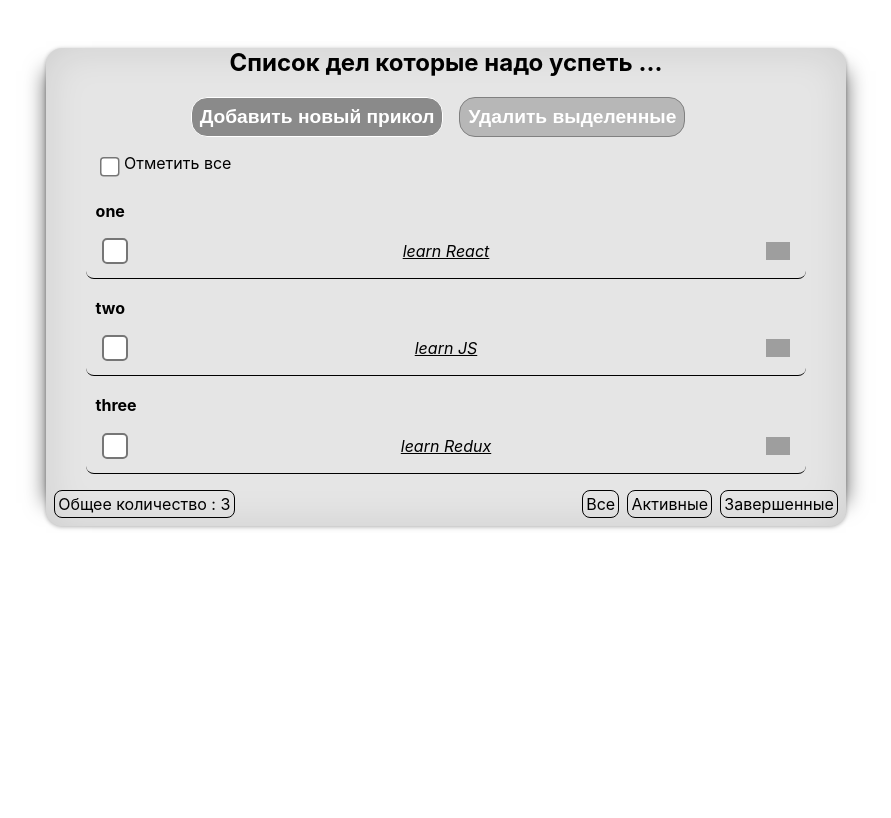
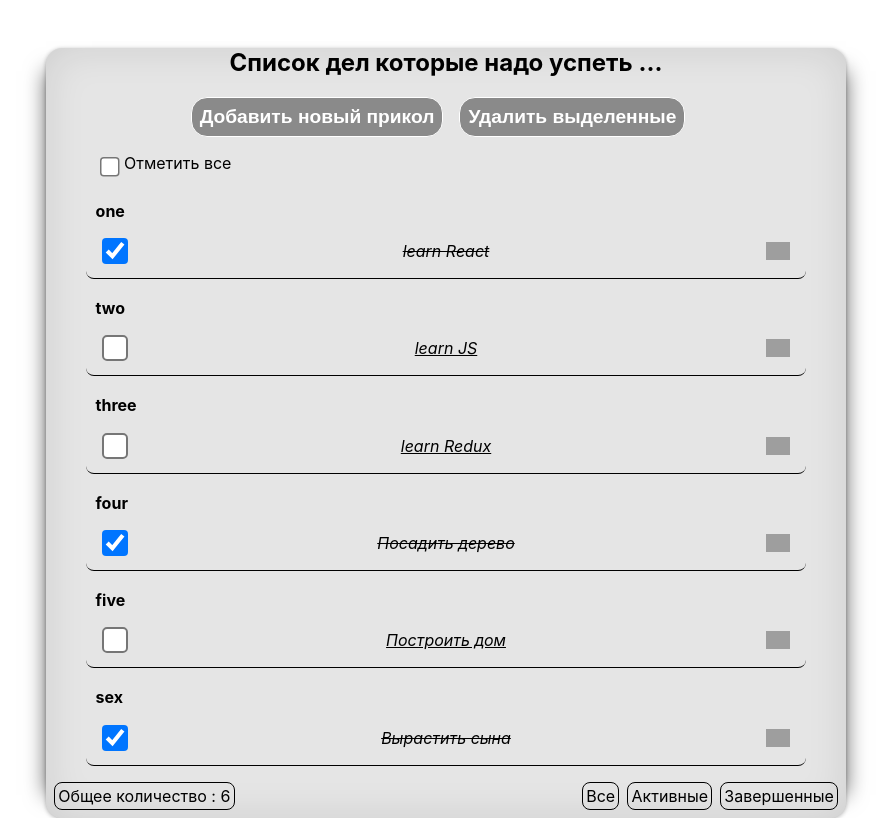
Before and after one commit to Sphinx7777/Test, a React (Create React App) app: page / in a window 1280 px wide. Shown: the whole page, without its empty margins (194-1085 px from the left). Built offline with nearby package versions, Linux system fonts and the light colour scheme; grey boxes are pictures that could not be loaded.

Commit message:
Refactoring

```diff
--- a/src/Redux/todoReducer.js
+++ b/src/Redux/todoReducer.js
@@ -8,15 +8,16 @@ const MARK_ALL_TASKS = '/todoReducer___MARK_ALL_TASKS';
 
 let initialState = {
 	tasks: [
-		{id: 1, name: 'one', description: 'learn React', status: false},
+		{id: 1, name: 'one', description: 'learn React', status: true},
 		{id: 2, name: 'two', description: 'learn JS', status: false},
-		{id: 3, name: 'three', description: 'learn Redux', status: false}
+		{id: 3, name: 'three', description: 'learn Redux', status: false},
+		{id: 4, name: 'four', description: 'Посадить дерево', status: true},
+		{id: 5, name: 'five', description: 'Построить дом', status: false},
+		{id: 6, name: 'sex', description: 'Вырастить сына', status: true}
 	],
 	filterTasksStatus: null,
 	editMode: false,
 	allMark: false,
-
-
 };
 
 
@@ -73,6 +74,7 @@ const setEditModeStatus = (status) => ({type: EDIT_MODE_STATUS, status});
 const setStatusMarkAllTasks = (status) => ({type: MARK_ALL_TASKS, status});
 
 
+
 export const addNewTask = (task) => {
 	return (dispatch) => {
 		dispatch(setNewTask(task));
--- /dev/null
+++ b/src/ToDo/ButtonHeaderToDo.jsx
@@ -0,0 +1,35 @@
+import React from 'react'
+import s from './ToDo.module.scss'
+
+
+export const ButtonHeaderToDo = ({tasks, removeTask, changeStatusTaskEditForm}) => {
+	let statusBtn = tasks.every(t => t.status === false);
+
+	return (
+		<div className={s.todoButtons}>
+			<button className={s.todoBtnAdd} onClick={() => {
+				changeStatusTaskEditForm(true)
+			}}>
+				Добавить новый прикол
+			</button>
+			<button className={s.todoBtnDell} disabled={statusBtn} onClick={() => {
+				removeTask()
+			}}>
+				Удалить выделенные
+			</button>
+		</div>
+	)
+};
+
+
+export const MarkAllTasks = ({allMark, changeStatusAllTasks}) => {
+
+	return (
+		<div className={s.allMark}>
+			<input className={s.allMarkCheck}
+						 onChange={(event) => {
+							 changeStatusAllTasks(event.target.checked)
+						 }} checked={allMark} type="checkbox"/>Отметить все
+		</div>
+	)
+};
--- /dev/null
+++ b/src/ToDo/Task.jsx
@@ -0,0 +1,57 @@
+import React, {useState} from 'react'
+import s from './ToDo.module.scss'
+import settings from './../image/Settings.ico'
+import add from './../image/add.ico'
+
+
+export const Task = ({newTasks,changeTask, changeTaskStatus}) => {
+	let [editValue, setEditValue] = useState('');
+	let [editText, setEditText] = useState(false);
+	let setChangedText = (id) => {
+		editValue.length > 1 &&
+		changeTask(id, editValue);
+		setEditText(false);
+	};
+
+	return (
+		<>
+			{newTasks.map((t, i) => {
+				return (<div key={t.id + i}>
+						<div className={s.taskName}>{t.name}</div>
+						<div className={s.task}>
+							<div className={s.inputWrapper}>
+								<input className={s.taskStatus}
+											 type="checkbox"
+											 checked={t.status}
+											 onChange={(event) => {
+												 changeTaskStatus(t.id, event.target.checked)
+											 }}/>
+							</div>
+							{!editText ? <span
+									className={!t.status ? s.taskDescription : s.taskDescription + ' ' + s.taskDescriptionOff}>
+											{t.description ? t.description : '--------------------------'}
+										</span>
+								: <div className={s.areaWrapper}>
+											<textarea className={s.area} cols='20' rows='3'
+																defaultValue={t.description} onChange={(e) => {
+												setEditValue(e.currentTarget.value)
+											}}/>
+								</div>
+							}
+							{!editText ? <span className={s.taskEdit} title='Редактировать'
+																 onClick={() =>
+																	 setEditText(true)}>
+												<img className={s.settingsIcon} src={settings} alt="Редактировать"/>
+									</span>
+								: <span className={s.taskEdit} title='Сохранить'
+												onClick={() =>
+													setChangedText(t.id)}>
+												<img className={s.settingsIcon} src={add} alt="Сохранить"/>
+									</span>}
+						</div>
+					</div>
+				)
+			})}
+		</>
+	)
+};
--- a/src/ToDo/Todo.jsx
+++ b/src/ToDo/Todo.jsx
@@ -1,102 +1,36 @@
-import React, {useState} from 'react'
+import React,{useState} from 'react'
 import s from './ToDo.module.scss'
-import settings from './../image/Settings.ico'
-import add from './../image/add.ico'
 import FormForTask from "./FormForTask";
+import {ButtonHeaderToDo, MarkAllTasks} from "./ButtonHeaderToDo";
+import {Task} from "./Task";
 
 
-const Todo = (props) => {
-	let {
-		tasks, addNewTask, removeTask, changeTask,
-		changeTaskStatus, editMode, changeStatusTaskEditForm, allMark, changeStatusAllTasks
-	} = props;
+
+const Todo = ({tasks, addNewTask, removeTask, changeTask, changeTaskStatus,
+								editMode, changeStatusTaskEditForm, allMark, changeStatusAllTasks}) => {
+
 	let onSubmit = (e) => {
 		addNewTask({id: Math.random(), name: e.name, description: e.description, status: false})
 	};
-	let statusBtn = tasks.every(t => t.status === false);
+	let [newTasks,setNewTasks]=useState(tasks);
+  let activeTask = tasks.filter(t=>!t.status);
+  let completedTask = tasks.filter(t=>t.status);
 
-	let [editValue, setEditValue] = useState('');
-	let [editText, setEditText] = useState(false);
 
-	let setChangedText = (id) => {
-		editValue.length > 1 &&
-		changeTask(id, editValue);
-		setEditText(false);
-	};
 
 
 	return (
 		<div className={s.todoWrapper}>
 			<div className={s.todo}>
 				<div><h2>Список дел которые надо успеть ...</h2></div>
-
-				<div className={s.todoButtons}>
-					<button className={s.todoBtnAdd} onClick={() => {
-						changeStatusTaskEditForm(true)
-					}}>
-						Добавить новый прикол
-					</button>
-					<button className={s.todoBtnDell} disabled={statusBtn} onClick={() => {
-						removeTask()
-					}}>
-						Удалить выделенные
-					</button>
-				</div>
-
+				<ButtonHeaderToDo {...{tasks,removeTask,changeStatusTaskEditForm}}/>
 				{editMode && <div className={s.formForTask}>
 					<FormForTask onSubmit={onSubmit} changeStatusTaskEditForm={changeStatusTaskEditForm}/>
 				</div>}
-
-
-				<div className={s.allMark}>
-					<input className={s.allMarkCheck}
-								 onChange={(event) => {
-									 changeStatusAllTasks(event.target.checked)
-								 }} checked={allMark} type="checkbox"/>Отметить все
-				</div>
-
-
+				<MarkAllTasks {...{allMark, changeStatusAllTasks}}/>
 				<div className={s.todoList}>
 					<div className={s.listWrapper}>
-
-
-						{tasks.map((t, i) => {
-							return (<div key={t.id + i}>
-									<div className={s.taskName}>{t.name}</div>
-									<div className={s.task}>
-										<div className={s.inputWrapper}>
-											<input className={s.taskStatus}
-														 type="checkbox"
-														 checked={t.status}
-														 onChange={(event) => {
-														 	changeTaskStatus(t.id, event.target.checked)}}/>
-										</div>
-										{!editText ? <span
-												className={!t.status ? s.taskDescription : s.taskDescription + ' ' + s.taskDescriptionOff}>
-											{t.description ? t.description : '--------------------------'}
-										</span>
-											: <div className={s.areaWrapper}>
-											<textarea className={s.area} cols='20' rows='3'
-																defaultValue={t.description} onChange={(e) => {
-												setEditValue(e.currentTarget.value)
-											}}/>
-											</div>
-										}
-										{!editText ? <span className={s.taskEdit} title='Редактировать'
-																			 onClick={() =>
-																				 setEditText(true)}>
-												<img className={s.settingsIcon} src={settings} alt="Редактировать"/>
-									</span>
-											: <span className={s.taskEdit} title='Сохранить'
-															onClick={() =>
-																setChangedText(t.id)}>
-												<img className={s.settingsIcon} src={add} alt="Сохранить"/>
-									</span>}
-									</div>
-								</div>
-							)})}
-
-
+						<Task {...{newTasks,changeTask, changeTaskStatus}}/>
 					</div>
 				</div>
 
@@ -104,17 +38,11 @@ const Todo = (props) => {
 				<div className={s.footer}>
 					<div className={s.allCount}>Общее количество : {tasks.length}</div>
 					<div className={s.filter}>
-						<div className={s.filterItem} onClick={() => {
-							console.log('Все')
-						}}>Все
+						<div className={s.filterItem} onClick={() =>setNewTasks(tasks) }>Все
 						</div>
-						<div className={s.filterItem} onClick={() => {
-							console.log('Активные')
-						}}>Активные
+						<div className={s.filterItem} onClick={() => setNewTasks(activeTask)}>Активные
 						</div>
-						<div className={s.filterItem} onClick={() => {
-							console.log('Завершенные')
-						}}>Завершенные
+						<div className={s.filterItem} onClick={() =>setNewTasks(completedTask)}>Завершенные
 						</div>
 					</div>
 				</div>
--- a/src/ToDo/TodoContainer.jsx
+++ b/src/ToDo/TodoContainer.jsx
@@ -33,4 +33,5 @@ let mapStateToProps = (state)=>({
 });
 
 export default connect(mapStateToProps,
-	{addNewTask,removeTask,changeTask,changeTaskStatus,changeStatusAllTasks,changeStatusTaskEditForm})(TodoContainer);
+	{addNewTask,removeTask,changeTask,changeTaskStatus,
+		changeStatusAllTasks,changeStatusTaskEditForm,})(TodoContainer);
```
